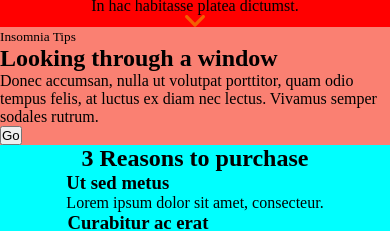
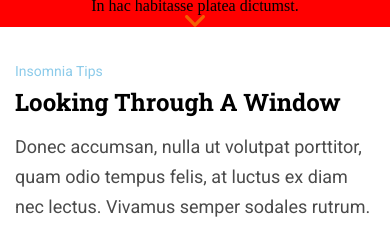
Before and after one commit to Adalab/modulo-1-evaluacion-final-crisgarm, a website: page src/html/index.html in a window 390 px wide. Shown: the part 608-839 px from the top of the page. Drawn offline with nearby package versions, Linux system fonts and the light colour scheme; files that its build step writes are made by us from their sources; files whose address does not match are found by name.

Commit message:
Add tips section mobile version

```diff
--- a/src/html/index.html
+++ b/src/html/index.html
@@ -4,6 +4,14 @@
     <meta charset="UTF-8" />
     <meta name="viewport" content="width=device-width, initial-scale=1" />
     <title>Módulo 1: Evaluación final</title>
+    <link
+      href="https://fonts.googleapis.com/css2?family=Roboto+Slab:wght@700&display=swap"
+      rel="stylesheet"
+    />
+    <link
+      href="https://fonts.googleapis.com/css2?family=Roboto&display=swap"
+      rel="stylesheet"
+    />
     <link rel="stylesheet" href="./assets/css/main.css" />
   </head>
   <body>
--- a/src/html/partials/tips.html
+++ b/src/html/partials/tips.html
@@ -1,9 +1,9 @@
 <section class="tips">
-  <small>Insomnia Tips</small>
-  <h2>Looking through a window</h2>
-  <p>
+  <small class="tips__small">Insomnia tips</small>
+  <h2 class="tips__title">Looking through a window</h2>
+  <p class="tips__content">
     Donec accumsan, nulla ut volutpat porttitor, quam odio tempus felis, at
     luctus ex diam nec lectus. Vivamus semper sodales rutrum.
   </p>
-  <button>Go</button>
+  <button class="tips__button">Go</button>
 </section>
--- a/src/scss/layout/_tips.scss
+++ b/src/scss/layout/_tips.scss
@@ -1,3 +1,40 @@
 .tips {
-  background: salmon;
+  padding: 30px 15px 45px 15px;
 }
+
+.tips__small {
+  font-family: "Roboto", sans-serif;
+  font-size: 14px;
+  font-weight: normal;
+  line-height: 2.14;
+  color: #8ccbea;
+  text-transform: capitalize;
+}
+.tips__title {
+  font-family: "Roboto Slab", serif;
+  font-size: 24px;
+  font-weight: bold;
+  line-height: 1.25;
+  color: #000;
+  text-transform: capitalize;
+}
+
+.tips__content {
+  font-family: "Roboto", sans-serif;
+  font-size: 18px;
+  font-weight: normal;
+  line-height: 1.67;
+  color: #4a4a4a;
+  padding: 15px 0 30px 0;
+}
+.tips__button {
+  font-family: "Roboto", sans-serif;
+  font-size: 20px;
+  font-weight: 500;
+  color: #f26002;
+  background-color: white;
+  width: 76px;
+  height: 45px;
+  border-radius: 22.5px;
+  border: solid 2px #f26002;
+}
```
